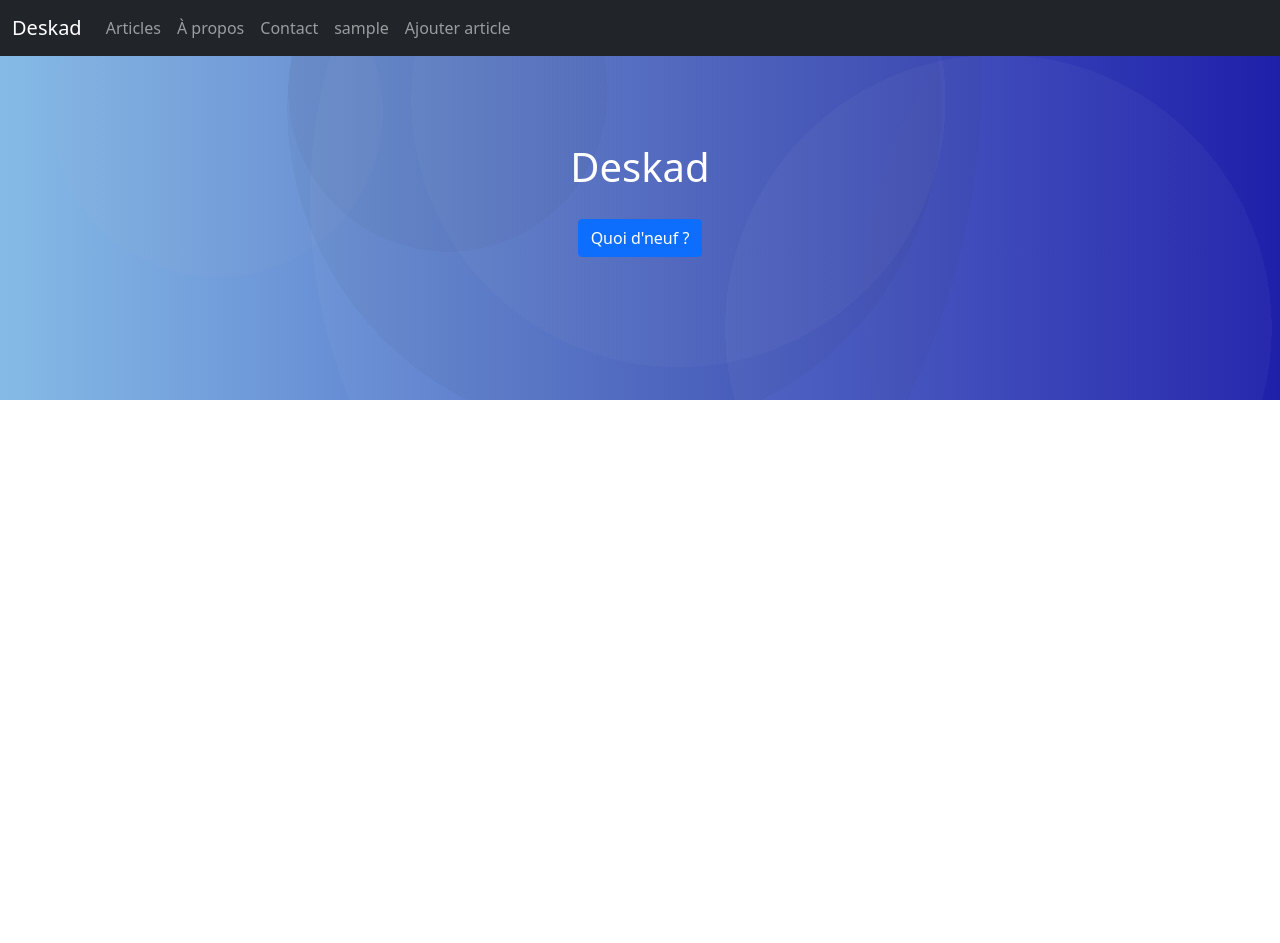
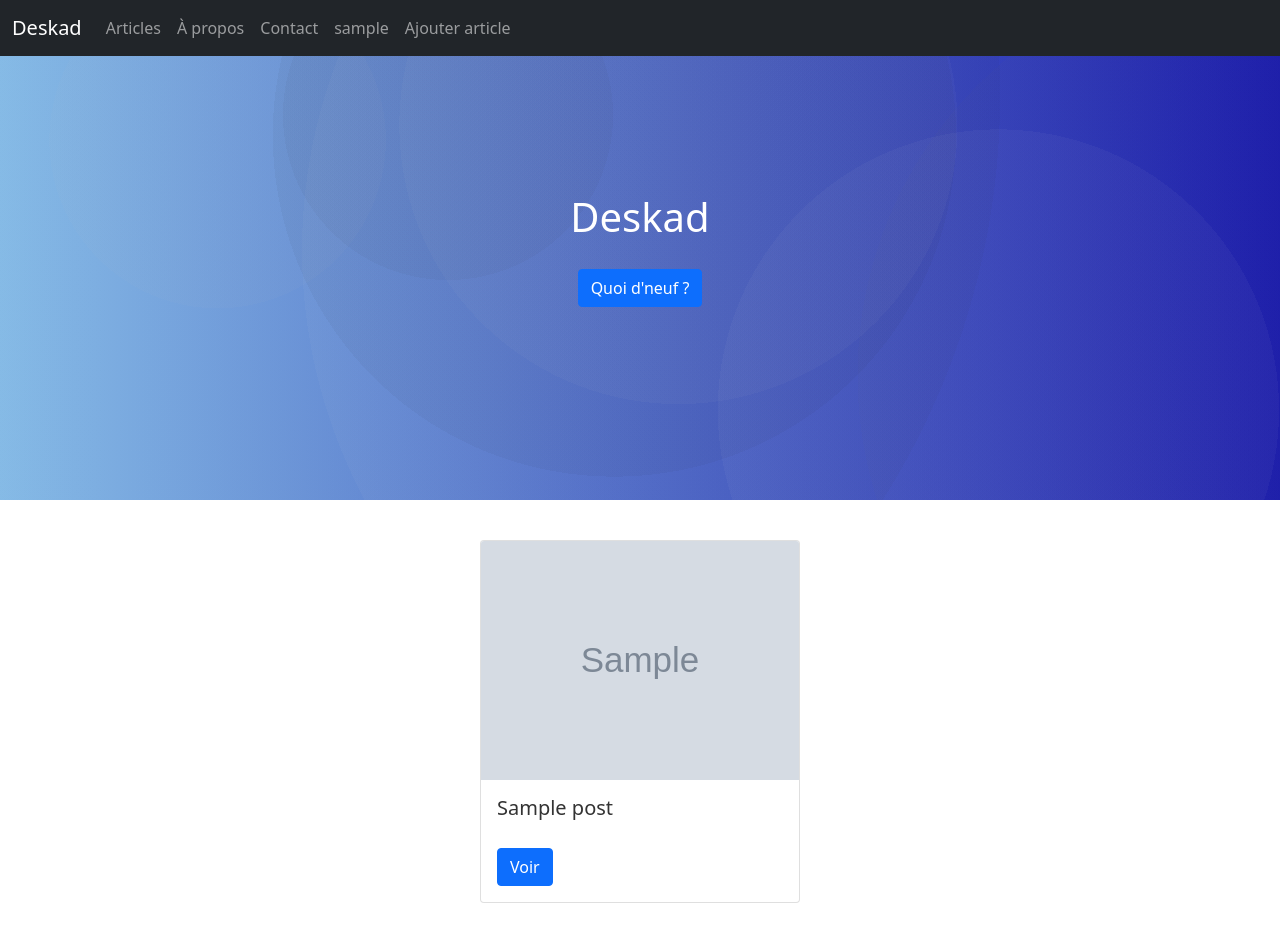
Before and after one commit to yannickbiheul/blog_v1, a PHP site: page / in a window 1280 px wide. Before the commit the page ends 400 px from the top, so only its background shows below. Run offline with PHP 8.4, Linux system fonts and the light colour scheme; the visitor is signed in with stand-in values (Sample User, id 1); tables that the repository leaves empty or names only in its code hold one stand-in row (values such as "Sample post"); grey boxes marked "Sample" are stand-in pictures; some libraries are stand-ins or nearby versions.

Commit message:
Affichage des 3 derniers articles page accueil

```diff
--- a/assets/css/main.css
+++ b/assets/css/main.css
@@ -7,9 +7,8 @@ body {
     min-height: 100vh;
 }
 
-
 .banniere {
-    height: 400px;
+    height: 500px;
 
     display: flex;
     flex-direction: column;
--- a/controllers/PostController.php
+++ b/controllers/PostController.php
@@ -13,6 +13,7 @@ class PostController {
     }
 
     public function home() {
+        $lastPosts = $this->_postService->askLasPosts();
         require('views/viewHome.php');
     }
 
--- a/models/daos/PostDao.php
+++ b/models/daos/PostDao.php
@@ -9,6 +9,13 @@ class PostDao extends BaseDao {
 
     public function __construct() {
         $this->_post = new Post;
+    }
+
+    public function getLastPosts() {
+        $db = $this->dbConnect();
+        $req = $db->query("SELECT * FROM posts ORDER BY id DESC LIMIT 3");
+        $result = $req->fetchAll();
+        return $result;
     }
 
     public function getIdUser($userMail) {
--- a/models/services/PostService.php
+++ b/models/services/PostService.php
@@ -9,6 +9,11 @@ class PostService {
 
     public function __construct() {
         $this->_postDao = new PostDao;
+    }
+
+    public function askLasPosts() {
+        $lastPosts = $this->_postDao->getLastPosts();
+        return $lastPosts;
     }
 
     public function sendPost($postDatas) {
--- a/views/viewHome.php
+++ b/views/viewHome.php
@@ -41,6 +41,24 @@ $title = 'Deskad | Accueil';
     </div>
   </div>
 </div>
+</div>
+
+<div id="lastPosts" class="container d-flex justify-content-center flex-wrap" style="padding: 20px;">
+<?php
+    foreach ($lastPosts as $lastPost) {
+        ?>
+            <div class="card" style="width: 20rem ; margin: 20px;color:#333;">
+                <img src="assets/images/<?= $lastPost['image'] ?>" class="card-img-top" alt="<?= $lastPost['image'] ?>">
+                <div class="card-body">
+                    <h5 class="card-title"><?= $lastPost['title'] ?></h5>
+
+                    <a href="index.php?action=post&params=<?= $lastPost['id'] ?>" class="btn btn-primary">Voir</a>
+                </div>
+            </div>
+        <?php
+    }
+    ?>
+</div>
 </section>
 
 <?php
--- a/views/viewPost.php
+++ b/views/viewPost.php
@@ -9,7 +9,7 @@ $title = 'Deskad | ' . $post['title'];
     <h1 class="d-flex justify-content-center" style="margin-top:80px"><?= $post['title'] ?></h1>
     <br>
 
-    <div class="row d-flex justify-content-center">
+    <div class="row d-flex justify-content-center" style="padding:10px;">
         <small class="text-muted"><?= $post['creation_date'] ?></small>
         <h5><?= $post['resume'] ?></h5>
         <img class="rounded float-start" style="width: 40%;min-width:260px;margin:40px;" src="assets/images/<?= $post['image'] ?>" alt="<?= $post['image'] ?>">
```
